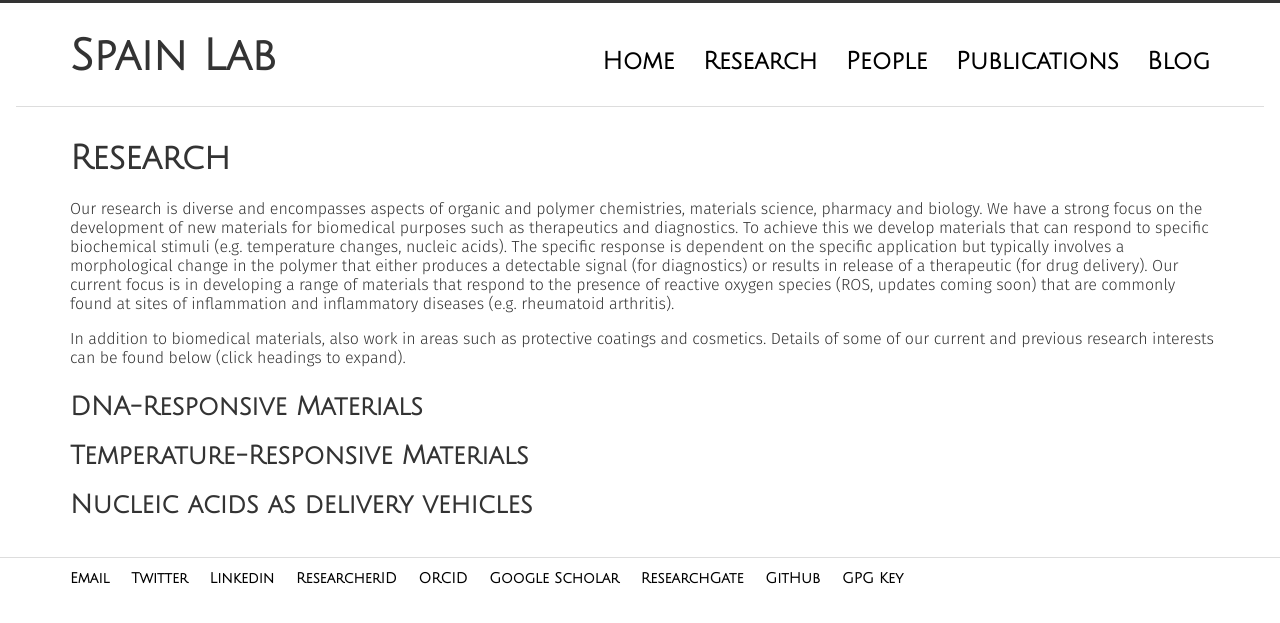
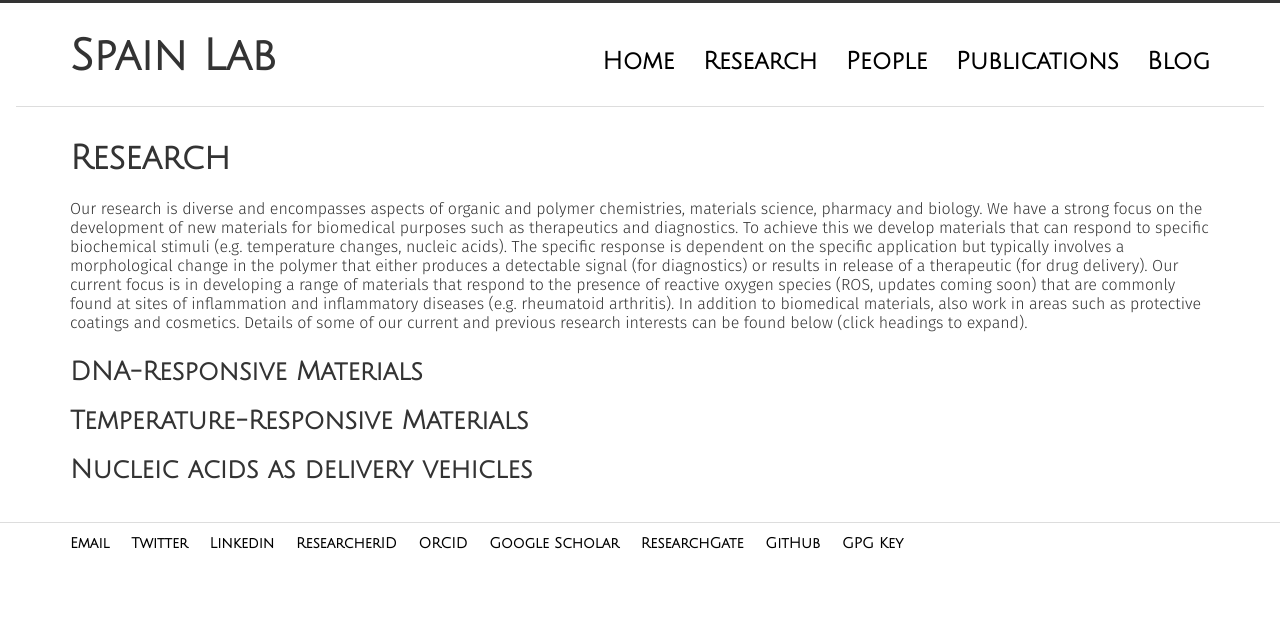
Before and after one commit to sebspain/sebspain.github.io, a Jekyll site: the page research/beta_index.html, which Jekyll copies as it is, in a window 1280 px wide. Shown: the top 623 px of the page. Built offline with Jekyll 4.4.1, drawn with Linux system fonts in a browser that asks for light colours; nearby versions of some CDN libraries.

Commit message:
continued content and tidied html

```diff
--- a/research/beta_index.html
+++ b/research/beta_index.html
@@ -30,7 +30,8 @@
     });
   </script>
   <!--jQuery-->
-  <script src="https://ajax.googleapis.com/ajax/libs/jquery/3.1.1/jquery.min.js"></script>
+  <script src="https://ajax.googleapis.com/ajax/libs/jquery/3.1.1/jquery.min.js">
+  </script>
   <!--fix css for non-js browsers-->
   <noscript>
     <style type="text/css">
@@ -68,10 +69,13 @@
 
             <h1>Research</h1>
             <p>
-            Our research is diverse and encompasses aspects of organic and polymer chemistries, materials science, pharmacy and biology. We have a strong focus on the development of new materials for biomedical purposes such as therapeutics and diagnostics. To achieve this we develop materials that can respond to specific biochemical stimuli (e.g. temperature changes, nucleic acids). The specific response is dependent on the specific application but typically involves a morphological change in the polymer that either produces a detectable signal (for diagnostics) or results in release of a therapeutic (for drug delivery). Our current focus is in developing a range of materials that respond to the presence of reactive oxygen species (ROS, updates coming soon) that are commonly found at sites of inflammation and inflammatory diseases (e.g. rheumatoid arthritis).
-            </p>
-            <p>
-            In addition to biomedical materials, also work in areas such as protective coatings and cosmetics. Details of some of our current and previous research interests can be found below (click headings to expand).
+            Our research is diverse and encompasses aspects of organic and polymer chemistries, materials science, pharmacy and biology.
+            We have a strong focus on the development of new materials for biomedical purposes such as therapeutics and diagnostics.
+            To achieve this we develop materials that can respond to specific biochemical stimuli (e.g. temperature changes, nucleic acids).
+            The specific response is dependent on the specific application but typically involves a morphological change in the polymer that either produces a detectable signal (for diagnostics) or results in release of a therapeutic (for drug delivery).
+            Our current focus is in developing a range of materials that respond to the presence of reactive oxygen species (ROS, updates coming soon) that are commonly found at sites of inflammation and inflammatory diseases (e.g. rheumatoid arthritis).
+            In addition to biomedical materials, also work in areas such as protective coatings and cosmetics.
+            Details of some of our current and previous research interests can be found below (click headings to expand).
             </p>
         </div>
             <h2 class="research center-on-mobiles" id="dna">DNA-Responsive Materials</h2>
```
Also changed, not shown: other parts of research/beta_index.html (+2 -1 lines).
